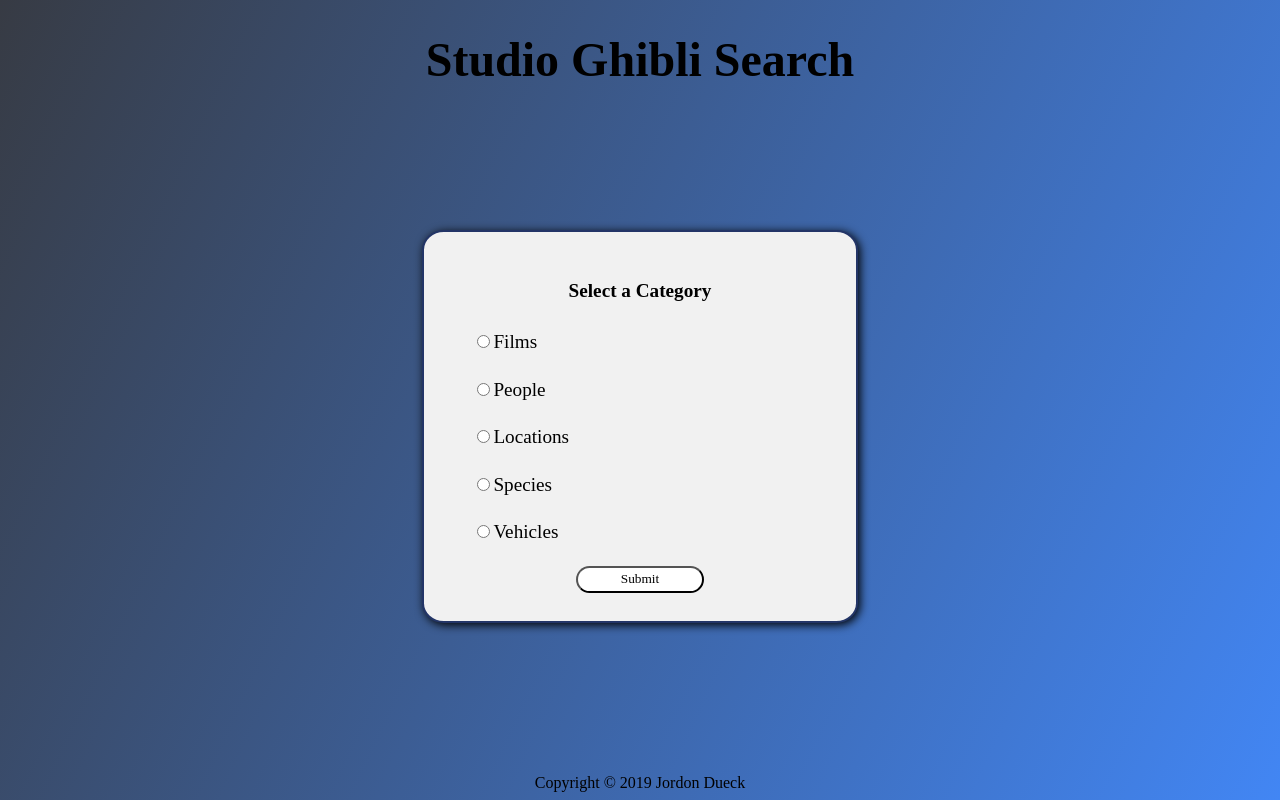
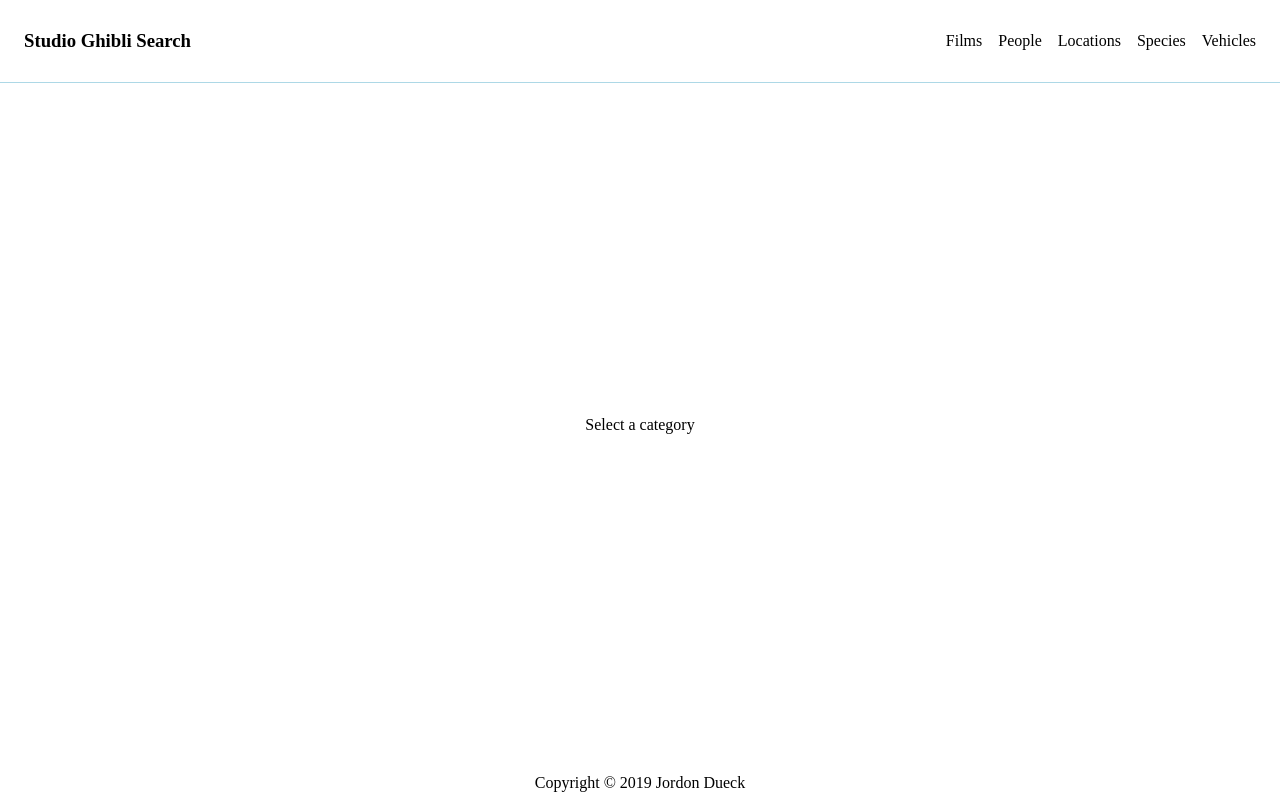
Before and after one commit to jordondueck/studio-ghibli-search, a React (Create React App) app: page / in a window 1280 px wide. Built offline with nearby package versions, Linux system fonts and the light colour scheme.

Commit message:
Replace Form with NavBar for improved navigation

```diff
--- /dev/null
+++ b/src/components/Card.css
@@ -0,0 +1,18 @@
+.card {
+  text-align: center;
+  background: lightblue;
+  border-radius: 0.25rem;
+  border-width: 0.25rem;
+  box-shadow: 0.25rem 0.25rem 0.25rem black;
+  padding: 1rem;
+  margin: 1rem;
+  width: 60px;
+  height: 50px;
+  flex-grow: 1;
+  font-size: 12px;
+}
+
+.card:hover {
+  transform: scale(1.05);
+  transition: 1s;
+}
--- /dev/null
+++ b/src/components/Card.js
@@ -0,0 +1,16 @@
+import React from "react";
+import "./Card.css"
+
+const Card = ({ name }) => {
+  return (
+    // <div className="tc bg-light-green dib br3 pa3 ma2 grow bw2 shadow-5">
+    //   <img src={`https://robohash.org/${id}?200x200`} alt="robots" />
+      <div className="card">
+        <h2>{name}</h2>
+        {/* <p>{email}</p> */}
+      </div>
+    // </div>
+  );
+}
+
+export default Card;
--- /dev/null
+++ b/src/components/CardList.css
@@ -0,0 +1,4 @@
+.cardList {
+  display: flex;
+  /* flex-grow: 1; */
+}
--- /dev/null
+++ b/src/components/CardList.js
@@ -0,0 +1,20 @@
+import React from "react";
+import Card from "./Card";
+import "./CardList.css"
+
+const CardList = ({ category }) => {
+  return (
+    <div className="cardList">
+      {category.map((name, i) => {
+        return (
+          <Card
+            key={i}
+            name={name}
+          />
+        );
+      })}
+    </div>
+  );
+};
+
+export default CardList;
--- /dev/null
+++ b/src/components/NavBar.css
@@ -0,0 +1,20 @@
+nav {
+  display: flex;
+  text-align: center;
+  justify-content: space-between;
+  border-bottom: 1px solid lightblue;
+  align-items: center;
+}
+
+.nav-title, .nav-links {
+  padding: 0 1rem;
+}
+
+.nav-links {
+  display: flex;
+}
+
+h3, li {
+  padding: 0.5rem 0.25rem;
+  margin: 0.5rem 0.25rem;
+}
--- /dev/null
+++ b/src/components/NavBar.js
@@ -0,0 +1,20 @@
+import React from "react";
+import "./NavBar.css";
+
+const NavBar = ({ category, handleNav }) => {
+  return (
+    <nav>
+      <div className="nav-title">
+        <h3>Studio Ghibli Search</h3>
+      </div>
+      <ul className="nav-links">
+        {category.map((name, i) => {
+          // return <li className="nav-item" key={i} value={category[i]} onClick={handleNav}><a href="#">{name}</a></li>;
+          return <li key={i} id={i} onClick={handleNav}>{name}</li>;
+        })}
+      </ul>
+    </nav>
+  );
+};
+
+export default NavBar;
--- a/src/containers/App.jsx
+++ b/src/containers/App.jsx
@@ -1,7 +1,9 @@
 import React, { Component } from "react";
 import Header from "../components/Header";
+import NavBar from "../components/NavBar";
 import Footer from "../components/Footer";
 import Form from "../components/Form";
+import CardList from "../components/CardList";
 import Results from "../components/Results";
 import "./App.css";
 
@@ -11,6 +13,7 @@
     this.handleSelect = this.handleSelect.bind(this);
     this.handleSubmit = this.handleSubmit.bind(this);
     this.handleBack = this.handleBack.bind(this);
+    this.handleNav = this.handleNav.bind(this);
     this.state = {
       formInput: {
         value: [0, 1, 2, 3, 4],
@@ -58,17 +61,29 @@
     });
   }
 
+  handleNav(event) {
+    event.preventDefault();
+    console.log('event.target.id' , event.target.id)
+    this.setState({
+      selectedCategory: this.state.category[event.target.id],
+      selectedCategoryIndex: event.target.id,
+      showForm: false
+    });
+  }
+
   render() {
     if (this.state.showForm) {
       return (
         <div className="container">
-          <Header />
+          <NavBar category={this.state.category} handleNav={this.handleNav} />
           <section className="content">
-            <Form
+            {/* <Form
               handleSelect={this.handleSelect}
               handleSubmit={this.handleSubmit}
               formInput={this.state.formInput}
-            />
+            /> */}
+            {/* <CardList category={this.state.category} /> */}
+            Select a category
           </section>
           <Footer />
         </div>
@@ -76,7 +91,7 @@
     } else {
       return (
         <div className="container">
-          <Header />
+          <NavBar category={this.state.category} handleNav={this.handleNav} />
           <section className="content">
             <Results
               handleBack={this.handleBack}
--- a/src/index.css
+++ b/src/index.css
@@ -4,8 +4,8 @@
 
 html {
   /* Fallback background */
-  background: #364b6d;
-  background: linear-gradient(115deg, #373b44, #4286f4);
+  /* background: #364b6d;
+  background: linear-gradient(115deg, #373b44, #4286f4); */
   background-repeat: no-repeat;
   background-size: cover;
   background-attachment: fixed;
```
